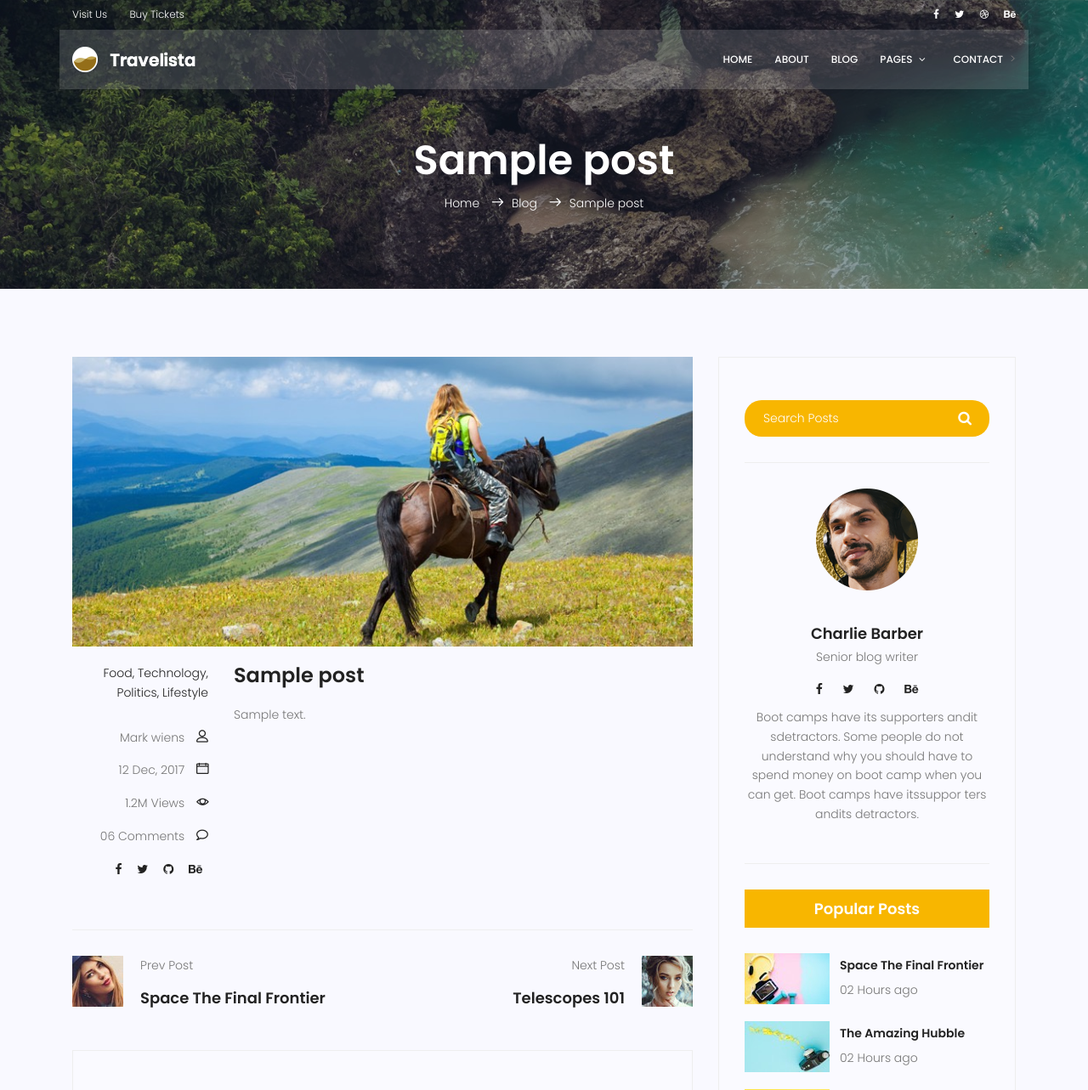
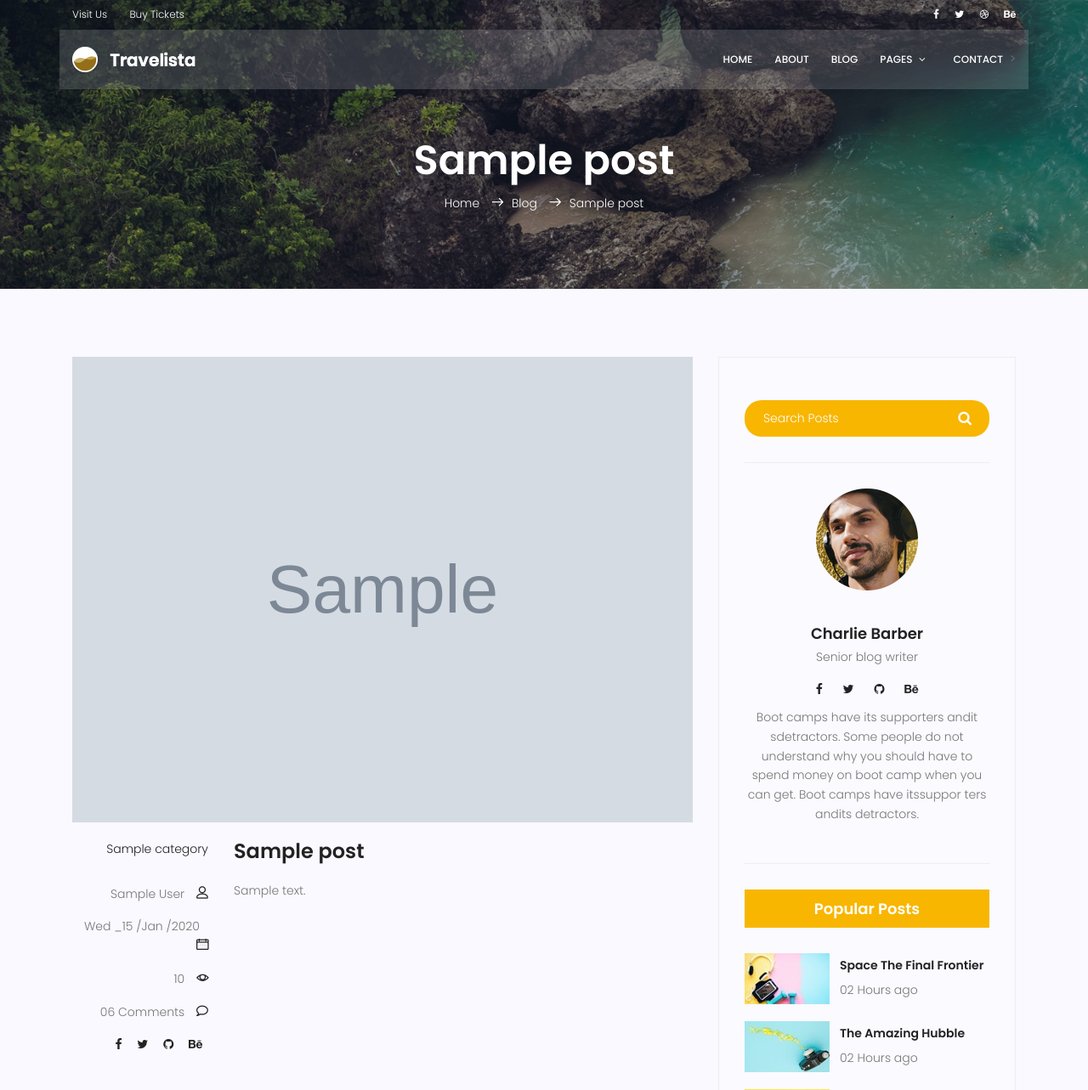
Before and after one commit to sabermodirian/mySite, a Django app: page /blog/1 in a window 1280 px wide. Shown: the top 1283 px of the page at 85% size. Run offline with Django 3.2, Linux system fonts and the light colour scheme; tables that the repository leaves empty hold one stand-in row (values such as "Sample post"); grey boxes marked "Sample" are stand-in pictures; some libraries are stand-ins or nearby versions.

Commit message:
نمایش زمان و انتشار و دسته بندی تگ ها در صفحات  Display publish time and tag categories in translated pages
Added functionality to display the publication date on the English translated pages.
- Implemented feature to show tag categories associated with each content on the English translated pages.
- Ensured compatibility with existing templates and CSS styles.
- Updated relevant documentation to reflect these changes

```diff
--- a/templates/blog/blog-single.html
+++ b/templates/blog/blog-single.html
@@ -25,20 +25,36 @@
 							<div class="single-post row">
 								<div class="col-lg-12">
 									<div class="feature-img">
-										<img class="img-fluid" src="img/blog/feature-img1.jpg" alt="">
+										<img class="img-fluid" src="{{post.image.url}}" alt="">
 									</div>
 								</div>
 								<div class="col-lg-3  col-md-3 meta-details">
 									<ul class="tags">
-										<li><a href="#">Food,</a></li>
-										<li><a href="#">Technology,</a></li>
-										<li><a href="#">Politics,</a></li>
-										<li><a href="#">Lifestyle</a></li>
+										<li>
+										   <a href="#">
+											<!-- commented tag Area
+											    {{ post.category.all|join:", " }}
+
+												or
+
+												{% for cat in post.category.all %}
+												{{cat.name}}
+												{% endfor %}
+
+											commented tag Area-->
+
+												{% autoescape on %}
+												{{ post.category.all|join:", "|escape }}
+												{% endautoescape %}
+
+										   </a>
+										</li>
+
 									</ul>
 									<div class="user-details row">
-										<p class="user-name col-lg-12 col-md-12 col-6"><a href="#">Mark wiens</a> <span class="lnr lnr-user"></span></p>
-										<p class="date col-lg-12 col-md-12 col-6"><a href="#">12 Dec, 2017</a> <span class="lnr lnr-calendar-full"></span></p>
-										<p class="view col-lg-12 col-md-12 col-6"><a href="#">1.2M Views</a> <span class="lnr lnr-eye"></span></p>
+										<p class="user-name col-lg-12 col-md-12 col-6"><a href="#">{{post.author.get_full_name}}</a> <span class="lnr lnr-user"></span></p>
+										<p class="date col-lg-12 col-md-12 col-6"><a href="#">{{post.published_date|date:"D _d /M /Y"}}</a> <span class="lnr lnr-calendar-full"></span></p>
+										<p class="view col-lg-12 col-md-12 col-6"><a href="#">{{post.counted_views}}</a> <span class="lnr lnr-eye"></span></p>
 										<p class="comments col-lg-12 col-md-12 col-6"><a href="#">06 Comments</a> <span class="lnr lnr-bubble"></span></p>
 										<ul class="social-links col-lg-12 col-md-12 col-6">
 											<li><a href="#"><i class="fa fa-facebook"></i></a></li>
```
Also changed, not shown: templates/blog/blog-home.html (+5 -3 lines).
